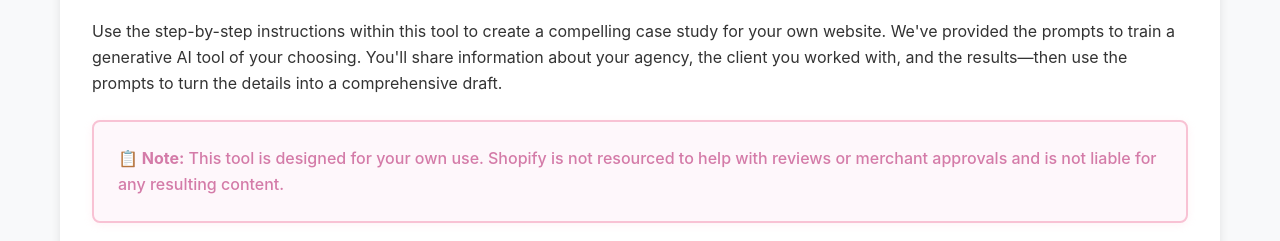
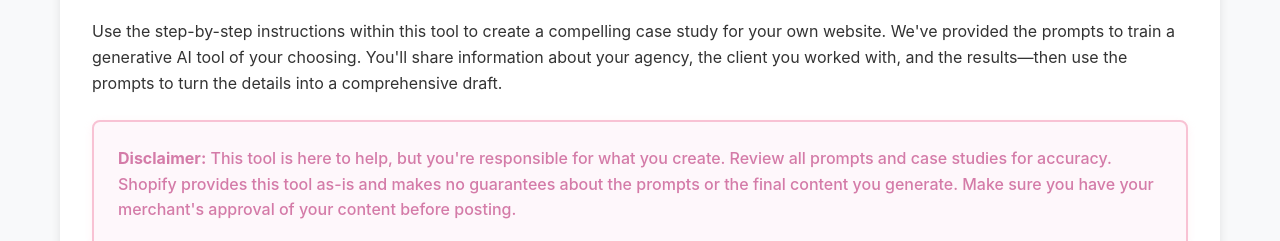
Before and after one commit to AKonysMoreno/partner-version-ai-case-study-tool, a plain HTML site: page index.html in a window 1280 px wide. Shown: the part 488-729 px from the top of the page. Drawn offline with Linux system fonts and the light colour scheme.

Commit message:
Update disclaimer text for clarity and accuracy

```diff
--- a/index.html
+++ b/index.html
@@ -57,7 +57,7 @@
                 <h2>How to get started</h2>
                 <p class="intro-copy">Use the step-by-step instructions within this tool to create a compelling case study for your own website. We've provided the prompts to train a generative AI tool of your choosing. You'll share information about your agency, the client you worked with, and the results—then use the prompts to turn the details into a comprehensive draft.</p>
                 <div class="disclaimer-box" style="background: #fef7fb; border: 2px solid #f8c2d4; border-radius: 8px; padding: 1.5rem; margin: 1.5rem 0; box-shadow: 0 2px 8px rgba(248, 194, 212, 0.2);">
-                    <p style="margin: 0; color: #d47ba8; font-weight: 500; line-height: 1.6;"><strong>📋 Note:</strong> This tool is designed for your own use. Shopify is not resourced to help with reviews or merchant approvals and is not liable for any resulting content.</p>
+                    <p style="margin: 0; color: #d47ba8; font-weight: 500; line-height: 1.6;"><strong>Disclaimer:</strong> This tool is here to help, but you're responsible for what you create. Review all prompts and case studies for accuracy. Shopify provides this tool as-is and makes no guarantees about the prompts or the final content you generate. Make sure you have your merchant's approval of your content before posting.</p>
                 </div>
                 <div class="content-area">
 
```
